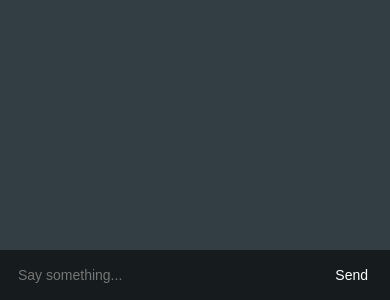
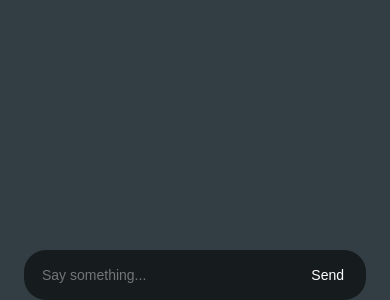
Before and after one commit to morissonmaciel/react-ollama-chat-assistant, a Next.js app: page / in a window 390 px wide. Shown: the part 544-844 px from the top of the page. Built offline with nearby package versions, Linux system fonts and the light colour scheme.

Commit message:
-- great css experience for mobile and desktop

```diff
--- a/app/components/markdown.jsx
+++ b/app/components/markdown.jsx
@@ -7,7 +7,7 @@ import { remark } from "remark";
 import html from "remark-html";
 import remarkRehype from "remark-rehype";
 
-import "highlight.js/styles/github.min.css";
+import "highlight.js/styles/github-dark.min.css";
 
 export const Markdown = ({ children }) => {
   const markdownToHTML = (markdown) => {
--- a/app/global.css
+++ b/app/global.css
@@ -1,11 +1,13 @@
 :root {
-    --font-size-body: 16px;
     --font-size-message: 14px;
     --font-size-role: 14px;
     --font-size-toolbar: 12px;
     --font-size-prompt: 14px;
     --font-size-markdown-html: 14px;
     --font-size-pre-markdown: 14px;
+
+    --default-interface-margin: 24px;
+    --safe-area-bottom-size: 0px;
 }
 
 * {
@@ -13,25 +15,47 @@
     -webkit-tap-highlight-color: transparent;
 }
 
+html,
 body {
-    font-family: Arial, sans-serif;
     margin: 0;
-    font-size: var(--font-size-body);
+    font-family: sans-serif;
+    height: 100%;
+    touch-action: pan-x pan-y;
+}
+
+.root-view {
+    display: flex;
+    flex-direction: row;
+    height: 100%;
+    background: rgb(23, 23, 23);
+}
+
+.navigation-view {
+    display: flex;
+    flex-direction: column;
+    min-width: 280px;
+}
+
+.chat-view {
+    display: flex;
+    flex-direction: column;
+    flex: 1;
+    background: rgb(50, 62, 68);
+    padding-bottom: calc(4 * var(--default-interface-margin));
 }
 
 .chat-root {
     display: flex;
     flex-direction: column;
-    height: 100vh;
+    overflow-y: auto;
+    overflow-x: hidden;
+    padding: 0 var(--default-interface-margin);
 }
 
 .messages-panel {
     display: flex;
     flex-direction: column;
     flex: 1;
-    padding: 32px;
-    overflow-y: auto;
-    overflow-x: hidden;
 }
 
 .message {
@@ -40,7 +64,7 @@ body {
 }
 
 .message * {
-    margin: 8px;
+    margin: 8px 0px;
 }
 
 .message .role {
@@ -61,7 +85,6 @@ body {
     display: flex;
     flex-direction: row;
     align-items: center;
-    padding: 8px;
     font-size: var(--font-size-toolbar);
 }
 
@@ -92,6 +115,13 @@ body {
     justify-content: space-between;
     padding: 16px;
     background-color: #161c1e;
+    border-radius: 22px;
+
+    position: fixed;
+    bottom: var(--safe-area-bottom-size);
+    left: var(--default-interface-margin);
+    right: var(--default-interface-margin);
+    z-index: 1;
 }
 
 .prompt {
@@ -130,35 +160,42 @@ body {
     font-family: "Monospace", monospace;
     font-size: var(--font-size-markdown-html);
     line-height: 1.8;
-    padding: 8px;
+    padding: 4px 0px;
     color: #f1f1f2;
 }
 
 .markdown-html pre {
     overflow-x: auto;
-    overflow-y: hidden;
     white-space: pre-wrap;
     word-wrap: break-word;
 }
 
 .markdown-html pre code {
-    border-radius: 4px;
-    padding: 8px;
+    border-radius: 8px;
 }
 
-.pre-markdown {
-    padding: 32px;
-    color: #f1f1f2;
+/* Media query for iPhone 12 Plus and above Retina display */
+@media only screen and (min-device-width: 375px) and (-webkit-min-device-pixel-ratio: 2),
+    only screen and (min-device-width: 414px) and (-webkit-min-device-pixel-ratio: 3) {
+    :root {
+        --font-size-message: 14px;
+        --font-size-role: 14px;
+        --font-size-markdown-html: 14px;
+        --font-size-prompt: 16px;
+
+        --safe-area-bottom-size: 24px;
+    }
 }
 
-@media only screen and (min-device-width: 768px) and (max-device-width: 1024px) and (-webkit-min-device-pixel-ratio: 2) {
+/* Media query for desktop browsers with Retina display */
+@media only screen and (min-device-width: 1080px) and (-webkit-min-device-pixel-ratio: 2),
+    only screen and (min-device-width: 1240px) and (-webkit-min-device-pixel-ratio: 3) {
     :root {
-        --font-size-body: 18px;
-        --font-size-message: 16px;
-        --font-size-role: 16px;
-        --font-size-toolbar: 14px;
-        --font-size-prompt: 24px;
-        --font-size-markdown-html: 16px;
-        --font-size-pre-markdown: 16px;
+        --font-size-message: 9pt;
+        --font-size-role: 9pt;
+        --font-size-markdown-html: 9pt;
+        --font-size-prompt: 10pt;
+
+        --safe-area-bottom-size: 16px;
     }
 }
--- a/app/layout.jsx
+++ b/app/layout.jsx
@@ -7,7 +7,10 @@ export default function RootLayout({ children }) {
     <html lang="en">
       <head>
         <meta charSet="UTF-8" />
-        <meta name="viewport" content="width=device-width, initial-scale=1.0" />
+        <meta
+          name="viewport"
+          content="width=device-width, initial-scale=1.0, maximum-scale=1.0, user-scalable=no"
+        />
         <link rel="manifest" href="/manifest.json" />
         <title>Ollama Chat Assistant</title>
       </head>
--- a/app/page.jsx
+++ b/app/page.jsx
@@ -1,16 +1,15 @@
 "use client";
 
-import { ChatView, RootContainer } from "./page.styled";
 import Chat from "./scenes/chat";
 
 function App() {
   return (
-    <RootContainer>
+    <div className="root-view">
       {/* <NavigatorView>&nbsp;</NavigatorView> */}
-      <ChatView>
+      <div className="chat-view">
         <Chat />
-      </ChatView>
-    </RootContainer>
+      </div>
+    </div>
   );
 }
 
--- a/app/page.styled.jsx
+++ /dev/null
@@ -1,21 +0,0 @@
-import styled from "styled-components";
-
-export const RootContainer = styled.div`
-  display: flex;
-  flex-direction: row;
-  height: 100vh;
-  background: rgb(23, 23, 23);
-`;
-
-export const NavigatorView = styled.div`
-  display: flex;
-  flex-direction: column;
-  min-width: 280px;
-`;
-
-export const ChatView = styled.div`
-  display: flex;
-  flex-direction: column;
-  flex: 1;
-  background: rgb(50, 62, 68);
-`;
```
Also changed, not shown: app/scenes/chat.jsx (+0 -8 lines).
